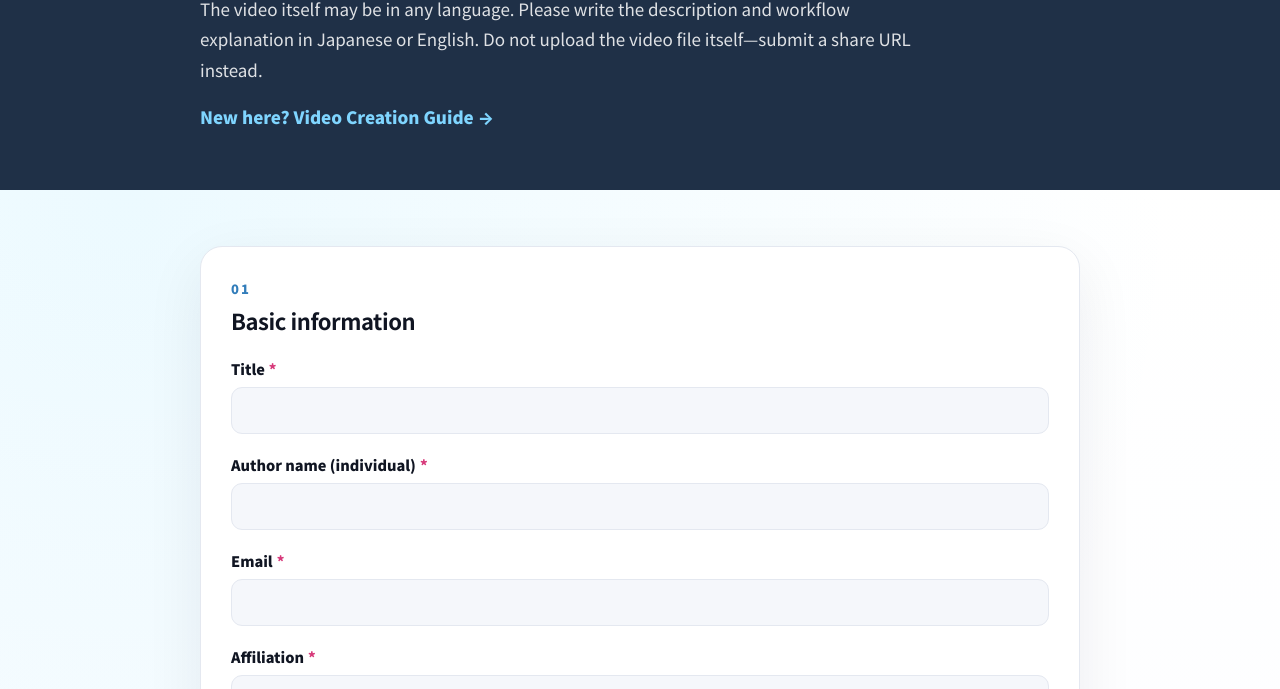
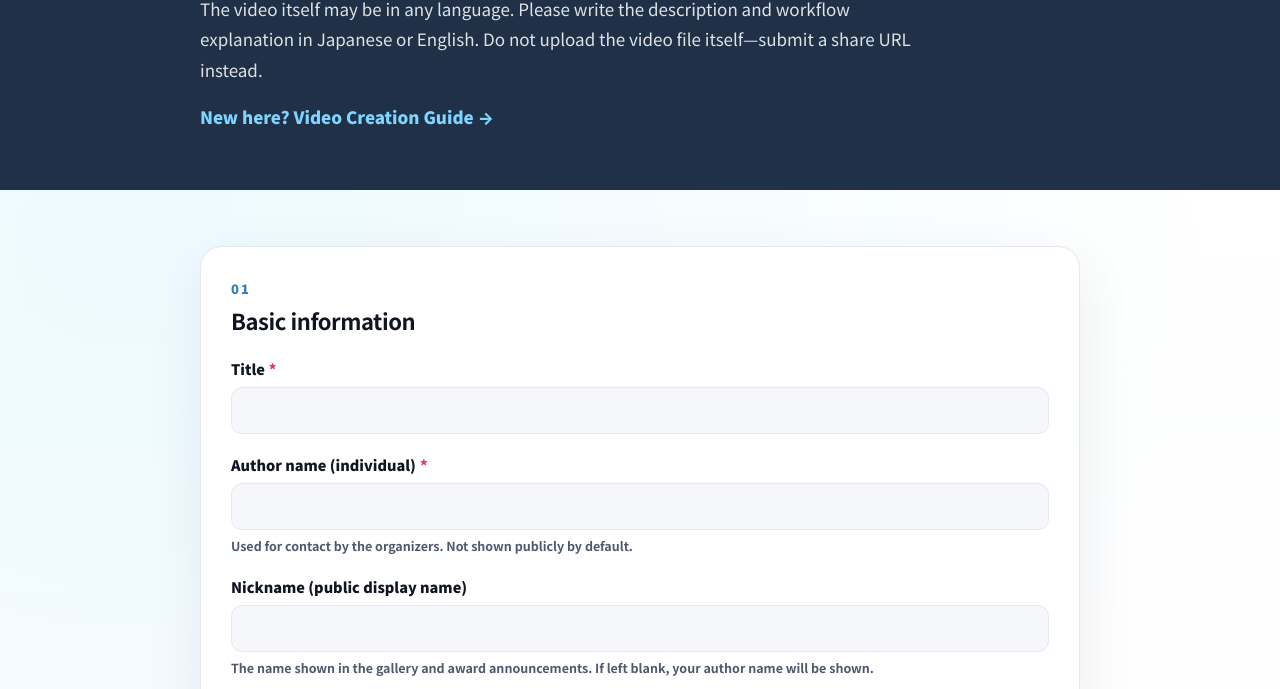
Before and after one commit to shunokuhara/agewec-site, a website: page public/submit/index.html in a window 1280 px wide. Shown: the part 263-952 px from the top of the page. Drawn offline with Linux system fonts and the light colour scheme.

Commit message:
Add files via upload

```diff
--- a/public/submit/index.html
+++ b/public/submit/index.html
@@ -147,6 +147,12 @@
           <div class="field">
             <label for="author"><span data-ja="投稿者名（個人）" data-en="Author name (individual)">投稿者名（個人）</span><span class="req">*</span></label>
             <input type="text" id="author" name="author" required />
+            <span class="hint" data-ja="運営からの連絡に使います。原則として公開されません。" data-en="Used for contact by the organizers. Not shown publicly by default.">運営からの連絡に使います。原則として公開されません。</span>
+          </div>
+          <div class="field">
+            <label for="nickname"><span data-ja="ニックネーム（公開表示名）" data-en="Nickname (public display name)">ニックネーム（公開表示名）</span></label>
+            <input type="text" id="nickname" name="nickname" />
+            <span class="hint" data-ja="ギャラリーや受賞発表で表示される名前です。空欄の場合は投稿者名が公開されます。" data-en="The name shown in the gallery and award announcements. If left blank, your author name will be shown.">ギャラリーや受賞発表で表示される名前です。空欄の場合は投稿者名が公開されます。</span>
           </div>
           <div class="field">
             <label for="email"><span data-ja="メールアドレス" data-en="Email">メールアドレス</span><span class="req">*</span></label>
```
